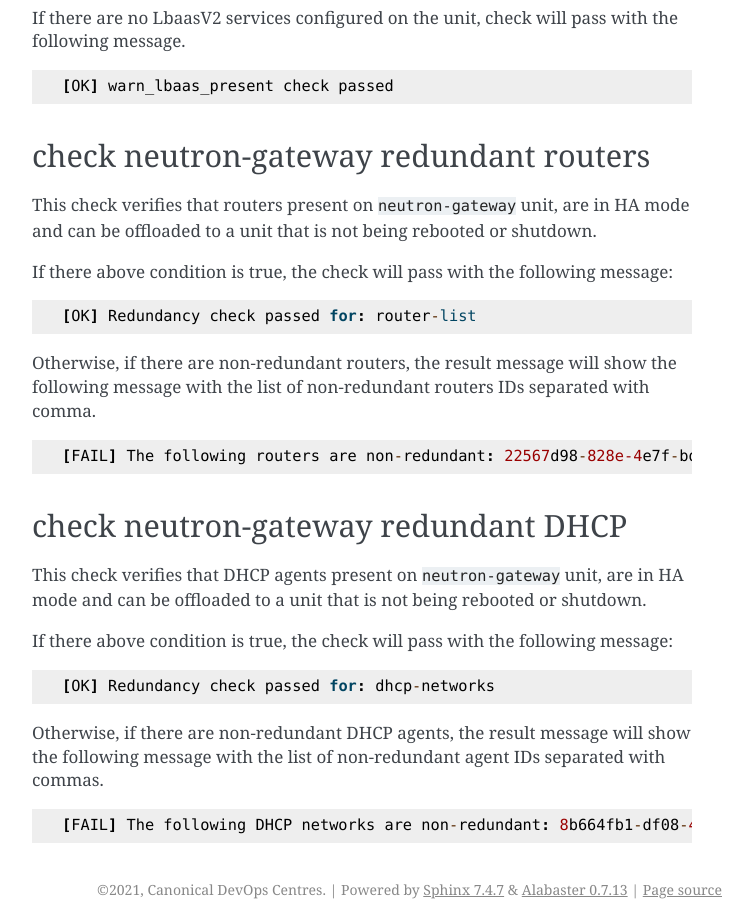
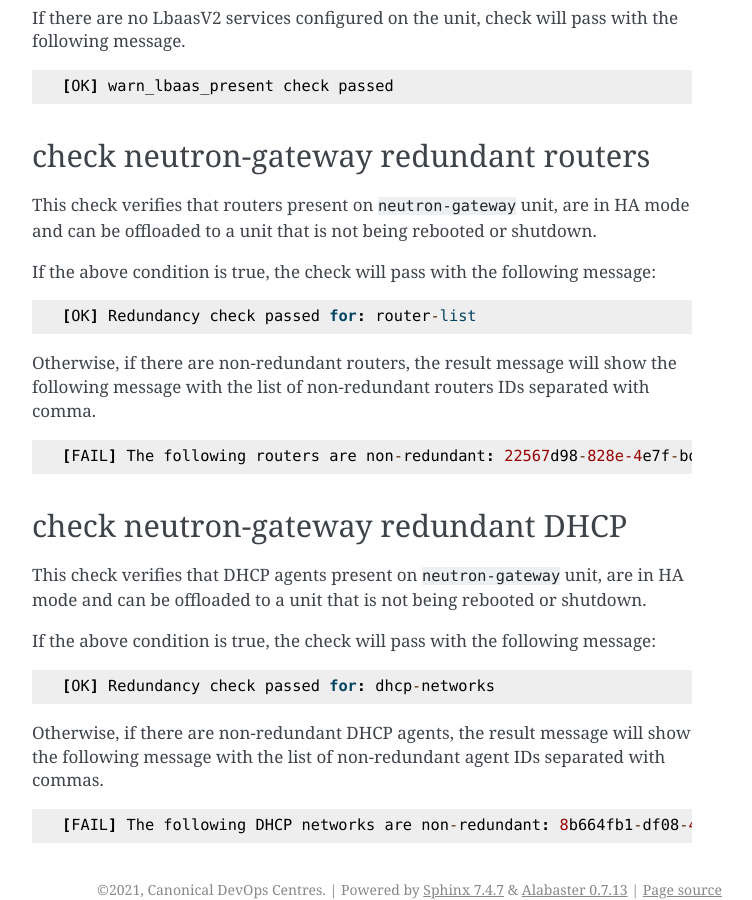
Before and after one commit to canonical/juju-verify, a Sphinx documentation site: the page built from docs/verifiers/neutron-gateway.rst, in a window 1280 px wide and 900 px high, scrolled down 1649 px. Shown: the whole window, without its empty margins (388-1140 px from the left). Built offline with Sphinx 7.4.7, drawn with Linux system fonts in a browser that asks for light colours; pages that are not in the unit, such as notebooks, are missing from menus.

Commit message:
Fixed typo

```diff
--- a/docs/verifiers/neutron-gateway.rst
+++ b/docs/verifiers/neutron-gateway.rst
@@ -99,7 +99,7 @@ check neutron-gateway redundant routers
 This check verifies that routers present on ``neutron-gateway`` unit, are in
 HA mode and can be offloaded to a unit that is not being rebooted or shutdown.
 
-If there above condition is true, the check will pass with the following
+If the above condition is true, the check will pass with the following
 message:
 
 ::
@@ -120,7 +120,7 @@ check neutron-gateway redundant DHCP
 This check verifies that DHCP agents present on ``neutron-gateway`` unit, are in
 HA mode and can be offloaded to a unit that is not being rebooted or shutdown.
 
-If there above condition is true, the check will pass with the following
+If the above condition is true, the check will pass with the following
 message:
 
 ::
```
